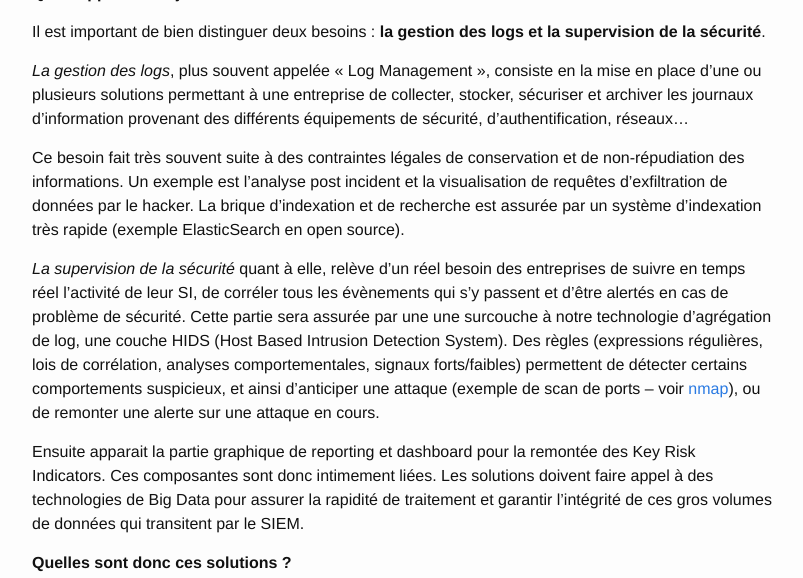
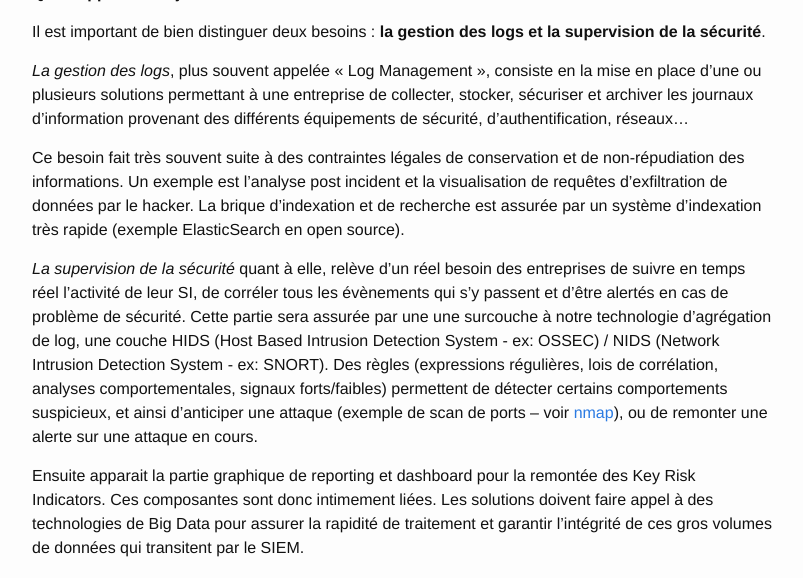
Before and after one commit to phackt/phackt.github.io, a Jekyll site: the page built from _posts/2016-08-05-introduction-siem.markdown, in a window 1280 px wide and 1400 px high, scrolled down 1140 px. Shown: the top 578 px of the window, without its empty margins (238-1041 px from the left). Built offline with Jekyll 4.4.1, drawn with Linux system fonts in a browser that asks for light colours; some of the changed text lies outside the part shown.

Commit message:
Update 2016-08-05-introduction-siem.markdown

````diff
--- a/_posts/2016-08-05-introduction-siem.markdown
+++ b/_posts/2016-08-05-introduction-siem.markdown
@@ -39,7 +39,7 @@ collecter, stocker, sécuriser et archiver les journaux d’information provenan
 
 Ce besoin fait très souvent suite à des contraintes légales de conservation et de non-répudiation des informations. Un exemple est l’analyse post incident et la visualisation de requêtes d’exfiltration de données par le hacker. La brique d’indexation et de recherche est assurée par un système d’indexation très rapide (exemple ElasticSearch en open source).
 
-*La supervision de la sécurité* quant à elle, relève d’un réel besoin des entreprises de suivre en temps réel l’activité de leur SI, de corréler tous les évènements qui s’y passent et d’être alertés en cas de problème de sécurité. Cette partie sera assurée par une une surcouche à notre technologie d’agrégation de log, une couche HIDS (Host Based Intrusion Detection System). Des règles (expressions régulières, lois de corrélation, analyses comportementales, signaux forts/faibles) permettent de détecter certains comportements suspicieux, et ainsi d’anticiper une attaque (exemple de scan de ports – voir [nmap](https://nmap.org/book/man-port-scanning-techniques.html "https://nmap.org/book/man-port-scanning-techniques.html")), ou de remonter une alerte sur une attaque en cours.
+*La supervision de la sécurité* quant à elle, relève d’un réel besoin des entreprises de suivre en temps réel l’activité de leur SI, de corréler tous les évènements qui s’y passent et d’être alertés en cas de problème de sécurité. Cette partie sera assurée par une une surcouche à notre technologie d’agrégation de log, une couche HIDS (Host Based Intrusion Detection System - ex: OSSEC) / NIDS (Network Intrusion Detection System - ex: SNORT). Des règles (expressions régulières, lois de corrélation, analyses comportementales, signaux forts/faibles) permettent de détecter certains comportements suspicieux, et ainsi d’anticiper une attaque (exemple de scan de ports – voir [nmap](https://nmap.org/book/man-port-scanning-techniques.html "https://nmap.org/book/man-port-scanning-techniques.html")), ou de remonter une alerte sur une attaque en cours.
 
 Ensuite apparait la partie graphique de reporting et dashboard pour la remontée des Key Risk Indicators.
 Ces composantes sont donc intimement liées. Les solutions doivent faire appel à des technologies de Big Data pour assurer la rapidité de traitement et garantir l’intégrité de ces gros volumes de données qui transitent par le SIEM.
@@ -60,9 +61,9 @@ Ces solutions sont commerciales, mais le geek qui est en vous se demande déjà
 
 Notre premier besoin est couvert, mais concernant notre supervision de la sécurité ?
 
-Pour notre HIDS, vous trouverez la solution open source [OSSEC](http://ossec.github.io/ "http://ossec.github.io/").
+Pour notre HIDS, vous trouverez la solution open source [OSSEC](http://ossec.github.io/ "http://ossec.github.io/"). Concernant le NIDS, voici [SNORT](https://www.snort.org/ "https://www.snort.org/").
 
-Notre prochain article consacré au SIEM se concentrera donc sur la mise en place de cette solution ELK + surcouche OSSEC. Nous ferons également le parallèle avec les enjeux [Big Data](http://www.bgfi-groupe.com/ "http://www.bgfi-groupe.com/") concernant ces solutions.
+Notre prochain article consacré au SIEM se concentrera donc sur la mise en place de cette solution ELK + surcouche OSSEC dans un premier temps. Nous ferons également le parallèle avec les enjeux [Big Data](http://www.bgfi-groupe.com/ "http://www.bgfi-groupe.com/") concernant ces solutions.
 
 ```
 A bientôt et surtout Keep the positive attitude ;)
````
Also changed, not shown: other parts of _posts/2016-08-05-introduction-siem.markdown (+2 -1 lines).
